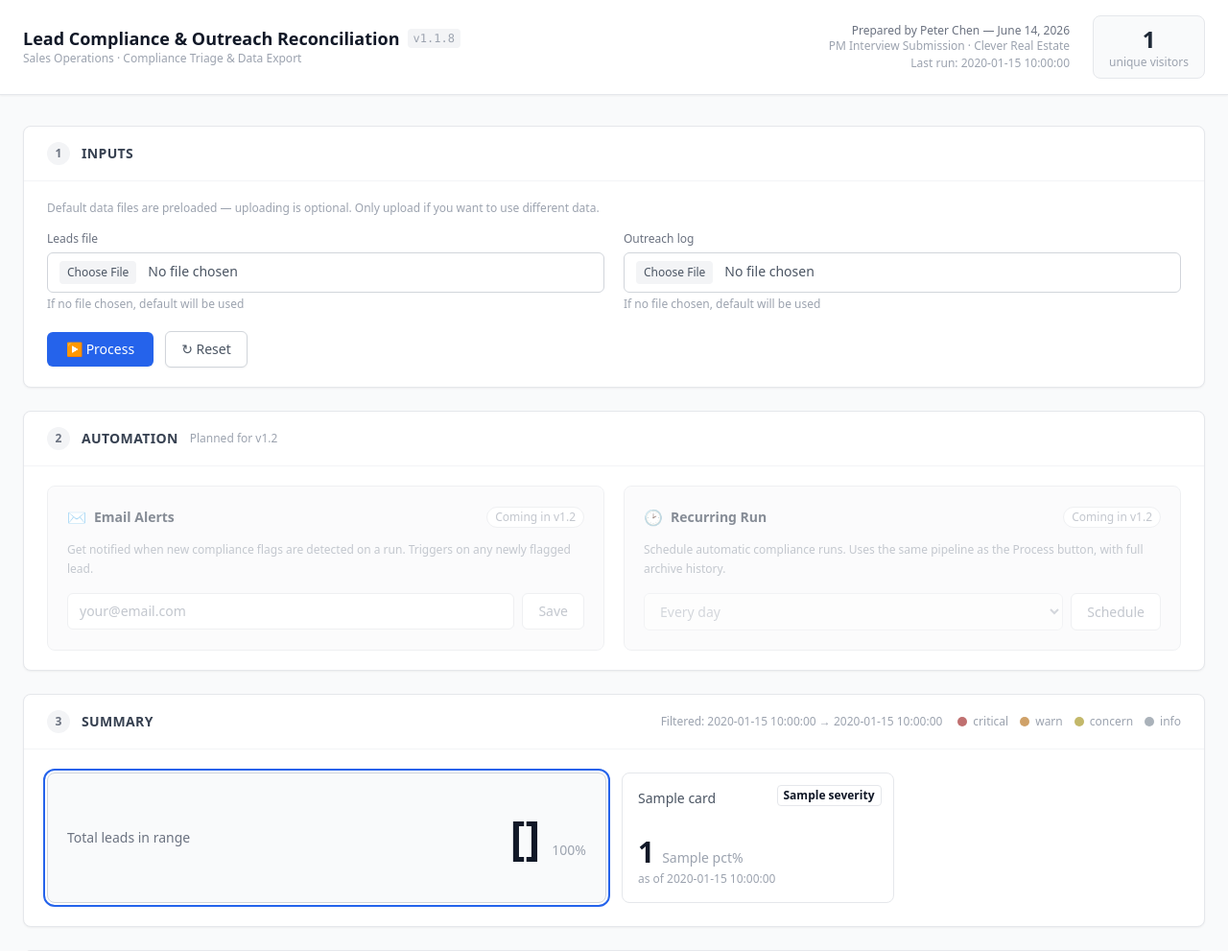
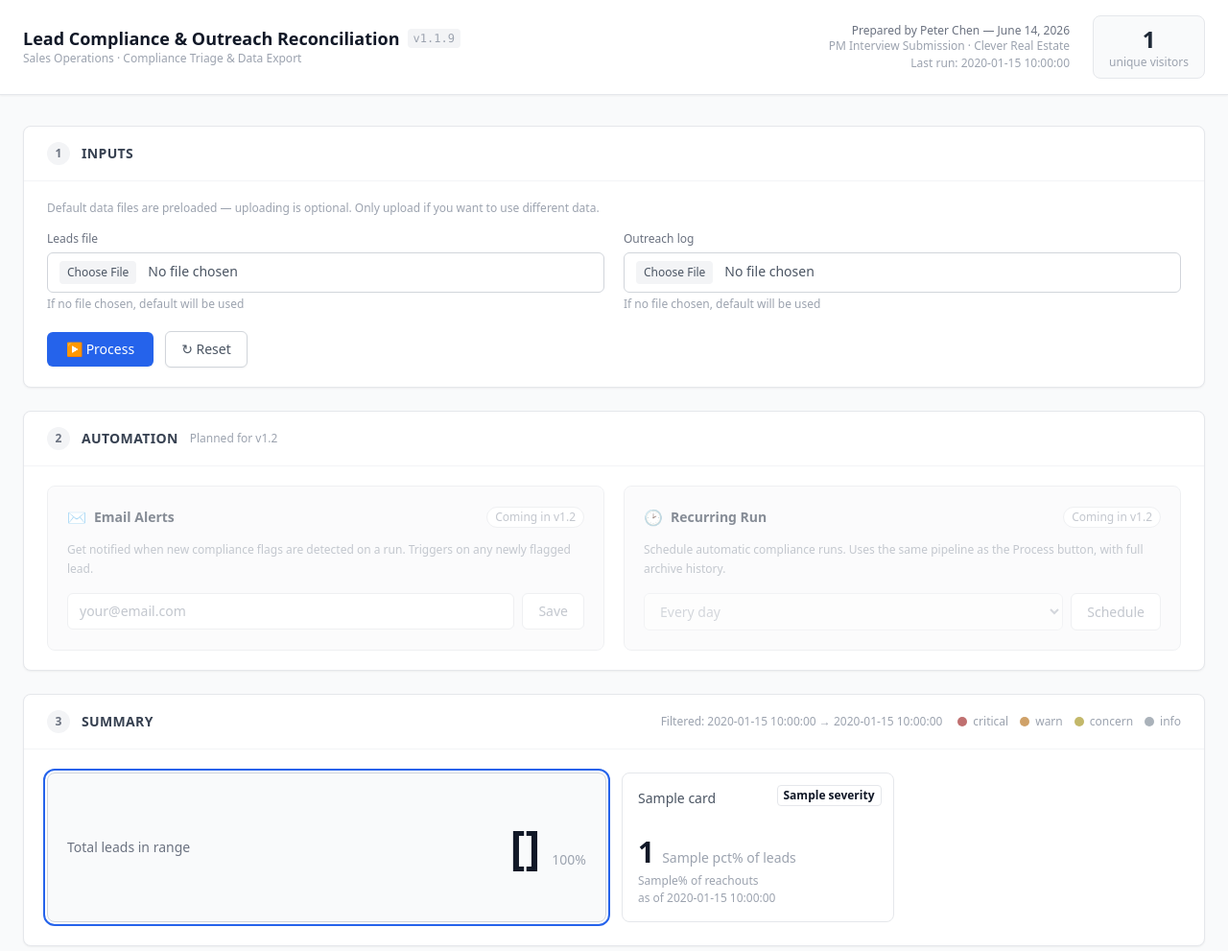
Before and after one commit to Dekole/CleverTakehomeTest1, a Flask app: template templates/index.html in a window 1280 px wide. Shown: the top 991 px of the page at 96% size. Run offline with Flask 3, Linux system fonts and the light colour scheme; the template is opened without the code that fills it: most values are stand-ins (such as "Sample title", 1, 10 or a date in 2020); some libraries are stand-ins or nearby versions.

Commit message:
Add reachout % sub-line to attempt-based TCPA KPI cards, v1.1.9

```diff
--- a/runner.py
+++ b/runner.py
@@ -283,6 +283,11 @@ def _run_check(check_module, enriched_df, config, total_leads, total_outreach, c
         count = int(df["lead_id"].nunique()) if ("lead_id" in df.columns and not df.empty) else 0
         pct = round(count / total_leads * 100, 1) if total_leads > 0 else 0.0
 
+        # For legal checks with per-attempt rows, also track reachout-level percentage
+        attempt_pct = None
+        if category == "legal" and "attempt_id" in df.columns and not df.empty:
+            attempt_pct = round(len(df) / total_outreach * 100, 1) if total_outreach > 0 else 0.0
+
         current_ids = set(df["lead_id"].unique()) if ("lead_id" in df.columns and not df.empty) else set()
 
         # Diff before writing (so prev_files doesn't include this run)
@@ -317,6 +322,7 @@ def _run_check(check_module, enriched_df, config, total_leads, total_outreach, c
             "severity": severity,
             "count": count,
             "pct": pct,
+            "attempt_pct": attempt_pct,
             "run_at": run_at,
             "new_count": len(new_ids),
             "resolved_count": len(resolved_ids),
--- a/templates/index.html
+++ b/templates/index.html
@@ -57,7 +57,7 @@
     <div>
       <h1 class="text-lg font-semibold text-gray-900 leading-tight flex items-center gap-2">
         Lead Compliance &amp; Outreach Reconciliation
-        <span class="text-xs font-mono font-normal text-gray-400 bg-gray-100 px-1.5 py-0.5 rounded">v1.1.8</span>
+        <span class="text-xs font-mono font-normal text-gray-400 bg-gray-100 px-1.5 py-0.5 rounded">v1.1.9</span>
       </h1>
       <p class="text-xs text-gray-400 mt-0.5">Sales Operations · Compliance Triage &amp; Data Export</p>
     </div>
@@ -239,9 +239,11 @@
           <div class="text-sm text-gray-600 font-medium leading-snug pr-12 min-h-[36px]">{{ card.label }}</div>
           <div class="mt-3 flex items-baseline gap-2">
             <span class="kpi-num text-3xl font-bold">{{ card.count }}</span>
-            <span class="text-sm text-gray-400">{{ card.pct }}%</span>
+            <span class="text-sm text-gray-400">{{ card.pct }}% of leads</span>
           </div>
-
+          {% if card.attempt_pct is not none %}
+          <div class="text-xs text-gray-400 mt-1">{{ card.attempt_pct }}% of reachouts</div>
+          {% endif %}
           <div class="text-xs text-gray-400 mt-0.5">as of {{ card.run_at }}</div>
         </div>
         {% endfor %}
```
